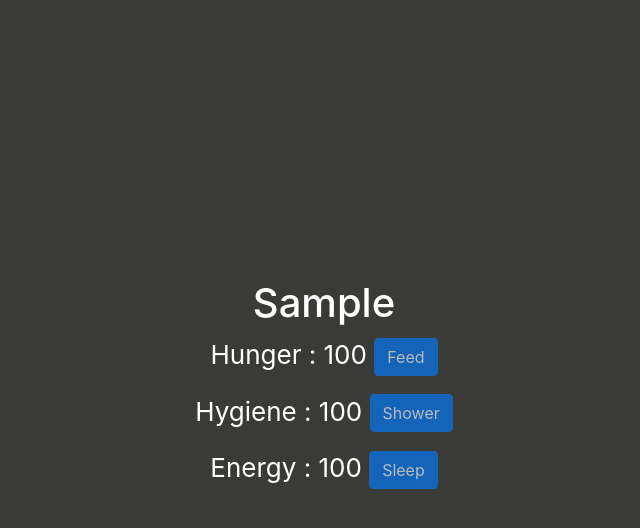
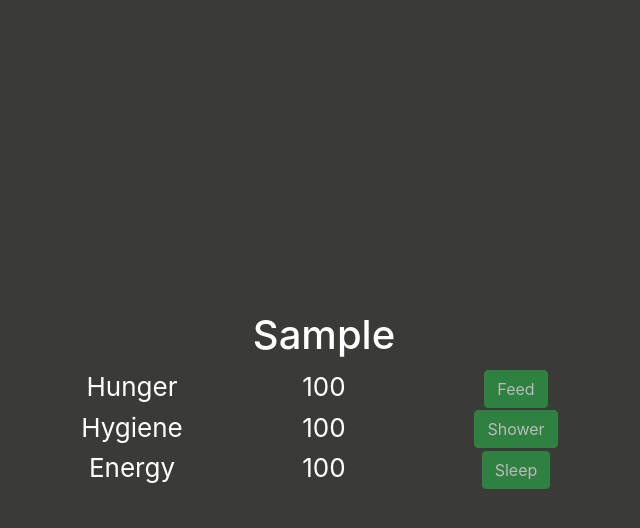
Before and after one commit to johlits/pet, a React (Create React App) app: page / in a window 1280 px wide. Both pictures are taken after typing "Sample" into the empty fields and a click on the button "Create". Shown: the top 528 px of the page, without its empty margins (316-956 px from the left). Built offline with nearby package versions, Linux system fonts and the light colour scheme.

Commit message:
add scss

```diff
--- a/package.json
+++ b/package.json
@@ -16,6 +16,7 @@
     "@types/react-dom": "^16.9.8",
     "bootstrap": "^4.5.2",
     "express": "^4.17.1",
+    "node-sass": "^4.14.1",
     "react": "^16.13.1",
     "react-bootstrap": "^1.3.0",
     "react-dom": "^16.13.1",
--- a/src/App.tsx
+++ b/src/App.tsx
@@ -1,3 +1,4 @@
+import Container from 'react-bootstrap/Container'
 import Button from 'react-bootstrap/Button';
 import Form from 'react-bootstrap/Form'
 import React from 'react';
@@ -63,10 +64,11 @@ class Pet extends React.Component<PetProps, PetState> {
       </Form>;
     }
     else {
-      return <div><h1>{this.state.name}</h1>
+      return <Container><h1>{this.state.name}</h1>
         <Stat parentCallback={this.callbackFunction} name={STATS[0].name} action={STATS[0].action} timer={STATS[0].timer} disabled={this.state.sleeping}></Stat>
         <Stat parentCallback={this.callbackFunction} name={STATS[1].name} action={STATS[1].action} timer={STATS[1].timer} disabled={this.state.sleeping}></Stat>
-        <Stat parentCallback={this.callbackFunction} name={STATS[2].name} action={STATS[2].action} timer={STATS[2].timer} disabled={this.state.sleeping}></Stat></div>;
+        <Stat parentCallback={this.callbackFunction} name={STATS[2].name} action={STATS[2].action} timer={STATS[2].timer} disabled={this.state.sleeping}></Stat>
+        </Container>;
     }
   }
 }
@@ -75,9 +77,7 @@ function App() {
   return (
     <div className="App">
       <header className="App-header">
-        <p>
           <Pet />
-        </p>
       </header>
     </div>
   );
--- a/src/Stat.tsx
+++ b/src/Stat.tsx
@@ -1,3 +1,5 @@
+import Row from 'react-bootstrap/Row'
+import Col from 'react-bootstrap/Col'
 import Button from 'react-bootstrap/Button';
 import React from 'react';
 
@@ -70,6 +72,6 @@ export default class Stat extends React.Component<StatProps, StatState> {
     }
 
     render() {
-        return <p>{this.props.name} : {this.state.value} <Button onClick={this.Increment} disabled={this.state.disabled || this.state.value >= 100}>{this.props.action}</Button></p>;
+        return <Row><Col xs={4}>{this.props.name}</Col><Col xs={4}>{this.state.value}</Col><Col xs={4}><Button variant="success" onClick={this.Increment} disabled={this.state.disabled || this.state.value >= 100}>{this.props.action}</Button></Col></Row>;
     }
 }
--- a/src/index.css
+++ b/src/index.scss
@@ -11,3 +11,22 @@ code {
   font-family: source-code-pro, Menlo, Monaco, Consolas, 'Courier New',
     monospace;
 }
+
+.container {
+  @supports (display: grid) {
+    @media (min-width: 768px) {
+      max-width: 720px;
+    }
+    @media (min-width: 576px) {
+      max-width: 540px;
+    }
+    @media (min-width: 548px) {
+      max-width: 576px;
+    }
+    width: 100%;
+    padding-right: 15px;
+    padding-left: 15px;
+    margin-right: auto;
+    margin-left: auto;
+  }
+}
--- a/src/index.tsx
+++ b/src/index.tsx
@@ -2,7 +2,7 @@
 import 'bootstrap/dist/css/bootstrap.css';
 import React from 'react';
 import ReactDOM from 'react-dom';
-import './index.css';
+import './index.scss';
 import App from './App';
 import * as serviceWorker from './serviceWorker';
 
```
Also changed, not shown: 1 other file (tests, documents, lock files or other folders).
